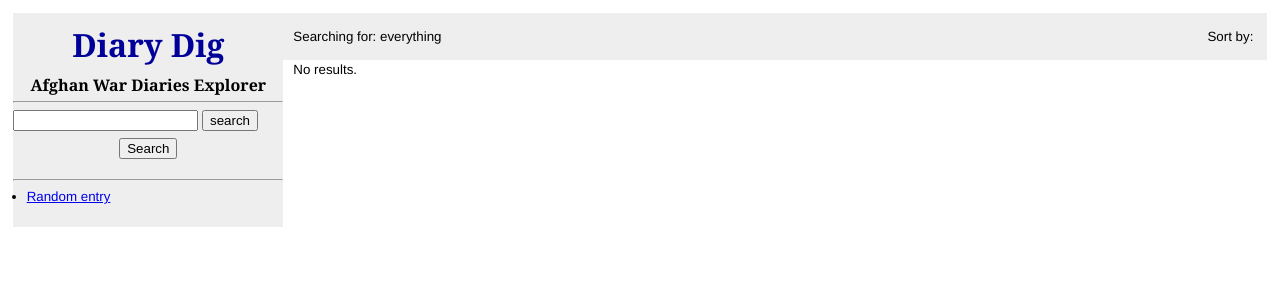
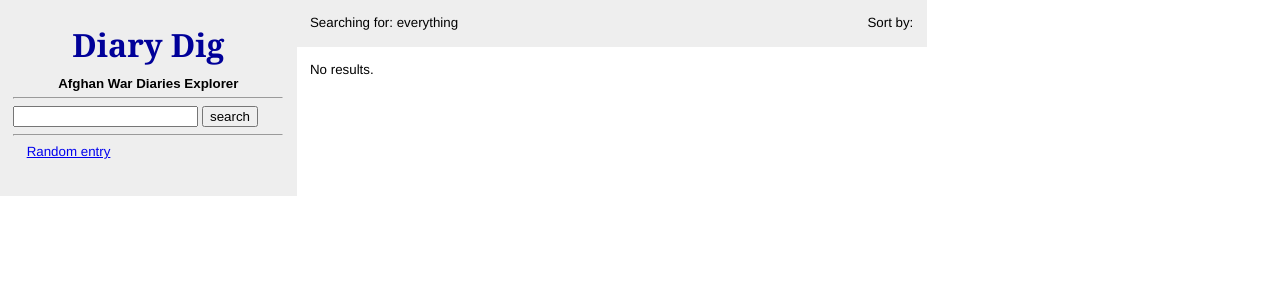
Before and after one commit to yourcelf/afgexplorer, a Django app: template afg/templates/afg/search.html in a window 1280 px wide. Shown: the top 300 px of the page. Run offline with Django 3.2, Linux system fonts and the light colour scheme; the template is opened without the code that fills it, so the values that code supplies are empty.

Commit message:
Style cleanup, expires header, date range fixes

```diff
--- a/afg/search_indexes.py
+++ b/afg/search_indexes.py
@@ -40,7 +40,7 @@ class DiaryEntryIndex(indexes.SearchIndex):
     classification = indexes.CharField(model_attr='classification', faceted=True)
     total_casualties = indexes.IntegerField(model_attr='total_casualties', faceted=True)
 
-    search_facet_display = ('release', 'date', 'type_', 'region', 'attack_on', 'type_of_unit', 'affiliation', 'dcolor', 'classification', 'category', 'total_casualties', 'civilian_kia', 'civilian_wia', 'host_nation_kia', 'host_nation_wia', 'friendly_kia', 'friendly_wia', 'enemy_kia', 'enemy_wia', 'enemy_detained')
+    search_facet_display = ('date', 'type_', 'region', 'attack_on', 'type_of_unit', 'affiliation', 'dcolor', 'classification', 'category', 'total_casualties', 'civilian_kia', 'civilian_wia', 'host_nation_kia', 'host_nation_wia', 'friendly_kia', 'friendly_wia', 'enemy_kia', 'enemy_wia', 'enemy_detained')
     offer_to_sort_by = (('Date', 'date'), ('Casualties', 'total_casualties')) # (display, field) pairs
 
     min_date = datetime.datetime(2004, 1, 1, 0, 0, 0)
--- a/afg/templates/afg/api.html
+++ b/afg/templates/afg/api.html
@@ -9,11 +9,8 @@
     http://www.diarydig.org/id/2F8FCFDD-F5CB-9FAB-B96C7574D4BE7364/<b>json</b>
 </pre>
 
-<p>Results include all the basic information used to render pages in DiaryDig.  For entry pages, this includes all the information available for that entry, as well as all the phrases that are linked to other documents, and ID's that reference those documents.  For search pages, this includes search results, facets, and parameters.</p>
+<p>Results include all the basic information used to render pages in DiaryDig.  For entry pages, this includes all the information available for that entry, as well as all the phrases that are linked to other documents, and <tt>report_key</tt>'s that reference those documents.  For search pages, this includes search results, facets, and parameters.</p>
 <p>JSONp can be obtained by appending a "callback=..." GET parameter.</p>
-
-<p>Please note that currently search results are referenced by <tt>report_key</tt>, which is the unique ID provided by the WikiLeaks release data, while internal page links are referenced by an internal Diary Dig ID which may change.  Both IDs can be used to access individual entries in Diary Dig.</p>
-
 
 <p>If you have questions, comments, or issues with the API, please use the <a href='http://github.com/yourcelf/afgexplorer'>github project page</a>.
 </p>
--- a/afg/templates/afg/search.html
+++ b/afg/templates/afg/search.html
@@ -26,10 +26,12 @@
         {% if choice_opts.type == 'min_max' or choice_opts.type == 'date' %}
             <h2>{{ choice_opts.title }}</h2>
             {% if choice_opts.max_value == choice_opts.min_value %}
+                <input type='hidden' name='{{param}}__gte' value='{{ choice_opts.chosen_min }}' />
+                <input type='hidden' name='{{param}}__lte' value='{{ choice_opts.chosen_max }}' />
                 {{ choice_opts.max_value }}
             {% else %}
                 <div style='width: 90%; margin-left: auto; margin-right: auto;'>
-                    <div id='sparkline_{{param}}'></div>
+                    <div id='sparkline_{{param}}' class='sparkline'></div>
                     <div id='slider_{{param}}'></div>
                     <div>
                         <div>
@@ -100,9 +102,11 @@
             </ul>
         {% endif %}
     {% endfor %}
+    {% if entries %}
         <p style='text-align: center;'>
             <input type='submit' value='Search' />
         </p>
+    {% endif %}
     </form>
     <hr>
     <ul>
@@ -110,8 +114,9 @@
     </ul>
     <br />
 </div>
-<div class='results'>
+<div class='main'>
 <div class='constraints'>
+    <div style='float: left; margin-right: 1em'>
     Searching for:
     {% if not constraints %}
         {% if about %}
@@ -120,8 +125,12 @@
             everything
         {% endif %}
     {% endif %}
+    </div>
     {% for param, value in constraints.items %}
-        <span class='constraint'>{{ value.title }}: {{ value.value }} <a href='{{ value.removelink }}'>(X)</a></span>
+    <div class='constraint' style='display: block; float: left;'>
+        <span style='float: left; margin-right: 0.3em;'>{{ value.title }}: {{ value.value }}</span>
+        <a href='{{ value.removelink }}' style='float: left;' title='Click to remove this constraint'><span class='ui-icon ui-icon-circle-close'></span></a>
+    </div>
     {% endfor %}
     {% if not about %}
         <div class='sort'>Sort by:
@@ -131,7 +140,9 @@
             {% endfor %}
         </div>
     {% endif %}
+    <div style='clear: both;'></div>
 </div>
+<div class='results'>
     {% if about %}
         {% include "about.html" %}
     {% else %}{% if entries %}
@@ -144,6 +155,7 @@
         No results.
     {% endif %}{% endif %}
 </div>
+</div> <!-- /main -->
 <script type='text/javascript'>
     // from http://kyleschaeffer.com/best-practices/input-prompt-text/
     (function(){
--- a/default_settings.py
+++ b/default_settings.py
@@ -69,8 +69,7 @@ TEMPLATE_LOADERS = (
 )
 
 MIDDLEWARE_CLASSES = (
-    #'johnny.middleware.LocalStoreClearMiddleware',
-    #'johnny.middleware.QueryCacheMiddleware',
+    'afg.middleware.ExpiresHeader',
     'django.middleware.common.CommonMiddleware',
     'django.contrib.sessions.middleware.SessionMiddleware',
     'django.middleware.csrf.CsrfViewMiddleware',
@@ -94,7 +93,6 @@ INSTALLED_APPS = (
     'django.contrib.sites',
     'django.contrib.messages',
     'django.contrib.admin',
-    #'johnny',
     'haystack',
     'afg',
 )
--- a/media/css/sass/style.sass
+++ b/media/css/sass/style.sass
@@ -1,12 +1,14 @@
 @import "blueprint"
 @import "compass/utilities/general/clearfix"
 @import "compass/reset"
+@import "compass/css3/border-radius"
 
 body
   font-family: "helvetica neue", arial, helvetica, sans-serif
   font-size: 10pt
   line-height: 1.5em
-  margin: 1em
+  text-align: left
+  width: 950px
 
 h1, h2, h3, h4, h5, h6
   font-family: cambria, georgia, times, "times new roman", serif
@@ -50,6 +52,10 @@ table
 acronym, .toggle-acronyms
   color: #800
   //border-top: 1px dotted #800
+
+.logo
+  h1, h2
+    font-family: cambria, georgia, times, "times new roman", serif
 
 .links
   border-bottom: 1px solid #efe
@@ -127,34 +133,47 @@ acronym, .toggle-acronyms
   +container
 
 .sidebar
-  float: left
-  margin-right: 1em
   background-color: #eee
-  +column(7)
+  +column(7, true)
+  padding: 1em
+  h2
+    font-family: sans-serif
+    font-size: 1em
+    font-weight: bold
+  li
+    list-style-type: none
+
 
 .about
   margin-top: 3em
-  width: 649px
-  +column(17, true)
+
 .main
-  //float: left
-  width: 649px
-  +column(17, true)
-
+  +column(16, true)
 
 .constraints
   background-color: #eee
   padding: 1em
   .constraint
+    margin-bottom: 0.1em
+    +border-radius(5px, 5px)
     background-color: #fa3
     padding: 0.2em
     margin-right: 1em
+    a, a:visited
+      +border-radius(15px, 15px)
+      text-decoration: none
+      padding: 0.2em
   .sort
     float: right
     a.sortdir, a.sortdir:visited
       text-decoration: none
+.results, .summary
+  padding: 1em
 
 .input-prompt
   position: absolute
   color: #aaa
   margin: 0.2em 0 0 0.5em
+
+.sparkline
+  margin-bottom: -7px
--- a/media/css/style.css
+++ b/media/css/style.css
@@ -58,15 +58,16 @@ a img {
   border: none;
 }
 
-/* line 5, ././style.sass */
+/* line 6, ././style.sass */
 body {
   font-family: "helvetica neue", arial, helvetica, sans-serif;
   font-size: 10pt;
   line-height: 1.5em;
-  margin: 1em;
+  text-align: left;
+  width: 950px;
 }
 
-/* line 11, ././style.sass */
+/* line 13, ././style.sass */
 h1, h2, h3, h4, h5, h6 {
   font-family: cambria, georgia, times, "times new roman", serif;
   font-size: 1.8em;
@@ -76,143 +77,148 @@ h1, h2, h3, h4, h5, h6 {
   line-height: 1em;
 }
 
-/* line 18, ././style.sass */
+/* line 20, ././style.sass */
 h2 {
   font-size: 1.4em;
 }
 
-/* line 20, ././style.sass */
+/* line 22, ././style.sass */
 h3 {
   font-size: 1.2em;
 }
 
-/* line 22, ././style.sass */
+/* line 24, ././style.sass */
 h4 {
   font-size: 1em;
 }
 
-/* line 24, ././style.sass */
+/* line 26, ././style.sass */
 h5 {
   font-size: 0.8em;
 }
 
-/* line 26, ././style.sass */
+/* line 28, ././style.sass */
 h6 {
   font-size: 0.6em;
 }
 
-/* line 28, ././style.sass */
+/* line 30, ././style.sass */
 tt, pre {
   font-family: monospace;
 }
 
-/* line 30, ././style.sass */
+/* line 32, ././style.sass */
 p {
   margin-top: 0.5em;
   margin-bottom: 1.5em;
 }
 
-/* line 33, ././style.sass */
+/* line 35, ././style.sass */
 .mono {
   font-family: monospace;
 }
 
-/* line 35, ././style.sass */
+/* line 37, ././style.sass */
 small {
   font-size: 0.8em;
 }
 
-/* line 37, ././style.sass */
+/* line 39, ././style.sass */
 em {
   font-weight: bold;
 }
 
-/* line 39, ././style.sass */
+/* line 41, ././style.sass */
 strong {
   font-weight: bold;
   font-size: larger;
 }
 
-/* line 42, ././style.sass */
+/* line 44, ././style.sass */
 li {
   list-style-type: disc;
   margin-left: 1em;
 }
 
-/* line 45, ././style.sass */
+/* line 47, ././style.sass */
 li.searchresult {
   list-style-type: none;
   margin-top: 1.5em;
 }
 
-/* line 48, ././style.sass */
+/* line 50, ././style.sass */
 table {
   border-collapse: collapse;
 }
 
-/* line 50, ././style.sass */
+/* line 52, ././style.sass */
 acronym, .toggle-acronyms {
   color: #880000;
 }
 
-/* line 54, ././style.sass */
+/* line 57, ././style.sass */
+.logo h1, .logo h2 {
+  font-family: cambria, georgia, times, "times new roman", serif;
+}
+
+/* line 60, ././style.sass */
 .links {
   border-bottom: 1px solid #eeffee;
   cursor: pointer;
   color: #003300;
 }
 
-/* line 59, ././style.sass */
+/* line 65, ././style.sass */
 .numlinks1 {
   border-bottom: 1px solid #ddffdd;
 }
 
-/* line 61, ././style.sass */
+/* line 67, ././style.sass */
 .numlinks2 {
   border-bottom: 2px solid #ddffdd;
 }
 
-/* line 63, ././style.sass */
+/* line 69, ././style.sass */
 .numlinks3 {
   border-bottom: 3px solid #ddffdd;
 }
 
-/* line 65, ././style.sass */
+/* line 71, ././style.sass */
 .numlinks4 {
   border-bottom: 4px solid #ddffdd;
 }
 
-/* line 67, ././style.sass */
+/* line 73, ././style.sass */
 .numlinks5 {
   border-bottom: 5px solid #ddffdd;
 }
 
-/* line 69, ././style.sass */
+/* line 75, ././style.sass */
 .numlinks6 {
   border-bottom: 6px solid #ddffdd;
 }
 
-/* line 71, ././style.sass */
+/* line 77, ././style.sass */
 .numlinks7 {
   border-bottom: 7px solid #ddffdd;
 }
 
-/* line 73, ././style.sass */
+/* line 79, ././style.sass */
 .numlinks8 {
   border-bottom: 8px solid #ddffdd;
 }
 
-/* line 75, ././style.sass */
+/* line 81, ././style.sass */
 .numlinks9 {
   border-bottom: 9px solid #ddffdd;
 }
 
-/* line 77, ././style.sass */
+/* line 83, ././style.sass */
 .numlinks10 {
   border-bottom: 10px solid #ddffdd;
 }
 
-/* line 80, ././style.sass */
+/* line 86, ././style.sass */
 .popup {
   max-width: 80%;
   position: absolute;
@@ -221,7 +227,7 @@ acronym, .toggle-acronyms {
   padding-top: 2em;
   background-color: white;
 }
-/* line 87, ././style.sass */
+/* line 93, ././style.sass */
 .popup .close {
   position: absolute;
   right: 0.2em;
@@ -230,64 +236,64 @@ acronym, .toggle-acronyms {
   text-decoration: underline;
   cursor: pointer;
 }
-/* line 94, ././style.sass */
+/* line 100, ././style.sass */
 .popup p {
   margin: 0;
 }
 
-/* line 97, ././style.sass */
+/* line 103, ././style.sass */
 .logo {
   text-align: center;
 }
-/* line 99, ././style.sass */
+/* line 105, ././style.sass */
 .logo a, .logo a:link, .logo a:visited {
   color: #000099;
   text-decoration: none;
 }
-/* line 102, ././style.sass */
+/* line 108, ././style.sass */
 .logo h1 {
   font-size: 24pt;
 }
-/* line 104, ././style.sass */
+/* line 110, ././style.sass */
 .logo h2 {
   font-size: 12pt;
 }
 
-/* line 107, ././style.sass */
+/* line 113, ././style.sass */
 .date {
   color: #555555;
 }
 
-/* line 109, ././style.sass */
+/* line 115, ././style.sass */
 .category, .region, .casualties {
   color: #550000;
 }
 
-/* line 112, ././style.sass */
+/* line 118, ././style.sass */
 .summary {
   line-height: 2em;
 }
 
-/* line 115, ././style.sass */
+/* line 121, ././style.sass */
 .metadata {
   font-size: smaller;
 }
-/* line 117, ././style.sass */
+/* line 123, ././style.sass */
 .metadata th {
   font-weight: bold;
 }
-/* line 119, ././style.sass */
+/* line 125, ././style.sass */
 .metadata th, .metadata td {
   text-align: right;
   border: 1px solid #dddddd;
   padding: 0.5em;
 }
-/* line 123, ././style.sass */
+/* line 129, ././style.sass */
 .metadata td + td {
   text-align: center;
 }
 
-/* line 126, ././style.sass */
+/* line 132, ././style.sass */
 .entry {
   width: 950px;
   margin: 0 auto;
@@ -295,71 +301,98 @@ acronym, .toggle-acronyms {
   *zoom: 1;
 }
 
-/* line 129, ././style.sass */
+/* line 135, ././style.sass */
 .sidebar {
-  float: left;
-  margin-right: 1em;
   background-color: #eeeeee;
   display: inline;
   float: left;
-  margin-right: 10px;
+  margin-right: 0;
   width: 270px;
+  padding: 1em;
 }
 /* line 139, /var/lib/gems/1.8/gems/compass-0.10.5/frameworks/blueprint/stylesheets/./blueprint/_grid.scss */
 * html .sidebar {
   overflow-x: hidden;
 }
+/* line 139, ././style.sass */
+.sidebar h2 {
+  font-family: sans-serif;
+  font-size: 1em;
+  font-weight: bold;
+}
+/* line 143, ././style.sass */
+.sidebar li {
+  list-style-type: none;
+}
 
-/* line 135, ././style.sass */
+/* line 147, ././style.sass */
 .about {
   margin-top: 3em;
-  width: 649px;
+}
+
+/* line 150, ././style.sass */
+.main {
   display: inline;
   float: left;
   margin-right: 0;
-  width: 670px;
-}
-/* line 139, /var/lib/gems/1.8/gems/compass-0.10.5/frameworks/blueprint/stylesheets/./blueprint/_grid.scss */
-* html .about {
-  overflow-x: hidden;
-}
-
-/* line 139, ././style.sass */
-.main {
-  width: 649px;
-  display: inline;
-  float: left;
-  margin-right: 0;
-  width: 670px;
+  width: 630px;
 }
 /* line 139, /var/lib/gems/1.8/gems/compass-0.10.5/frameworks/blueprint/stylesheets/./blueprint/_grid.scss */
 * html .main {
   overflow-x: hidden;
 }
 
-/* line 145, ././style.sass */
+/* line 153, ././style.sass */
 .constraints {
   background-color: #eeeeee;
   padding: 1em;
 }
-/* line 148, ././style.sass */
+/* line 156, ././style.sass */
 .constraints .constraint {
+  margin-bottom: 0.1em;
+  -webkit-border-radius: 5px 5px;
+  -moz-border-radius: 5px / 5px;
+  -o-border-radius: 5px / 5px;
+  -ms-border-radius: 5px / 5px;
+  -khtml-border-radius: 5px / 5px;
+  border-radius: 5px / 5px;
   background-color: #ffaa33;
   padding: 0.2em;
   margin-right: 1em;
 }
-/* line 152, ././style.sass */
+/* line 162, ././style.sass */
+.constraints .constraint a, .constraints .constraint a:visited {
+  -webkit-border-radius: 15px 15px;
+  -moz-border-radius: 15px / 15px;
+  -o-border-radius: 15px / 15px;
+  -ms-border-radius: 15px / 15px;
+  -khtml-border-radius: 15px / 15px;
+  border-radius: 15px / 15px;
+  text-decoration: none;
+  padding: 0.2em;
+}
+/* line 166, ././style.sass */
 .constraints .sort {
   float: right;
 }
-/* line 154, ././style.sass */
+/* line 168, ././style.sass */
 .constraints .sort a.sortdir, .constraints .sort a.sortdir:visited {
   text-decoration: none;
 }
 
-/* line 157, ././style.sass */
+/* line 170, ././style.sass */
+.results, .summary {
+  padding: 1em;
+}
+
+/* line 173, ././style.sass */
 .input-prompt {
   position: absolute;
   color: #aaaaaa;
   margin: 0.2em 0 0 0.5em;
 }
+
+/* line 178, ././style.sass */
+.sparkline {
+  margin-bottom: -7px;
+}
--- a/requirements.txt
+++ b/requirements.txt
@@ -1,7 +1,6 @@
-django==1.2.1
+django==1.2.3
 -e git://github.com/toastdriven/django-haystack.git#egg=django-haystack
 pysolr
-lxml
+#lxml
 httplib2
 django-debug-toolbar
-johnny-cache
```
Also changed, not shown: afg/middleware.py (added, +10 -0 lines), afg/views.py (+23 -18 lines). Lines whose indentation alone changed are shown as unchanged.
